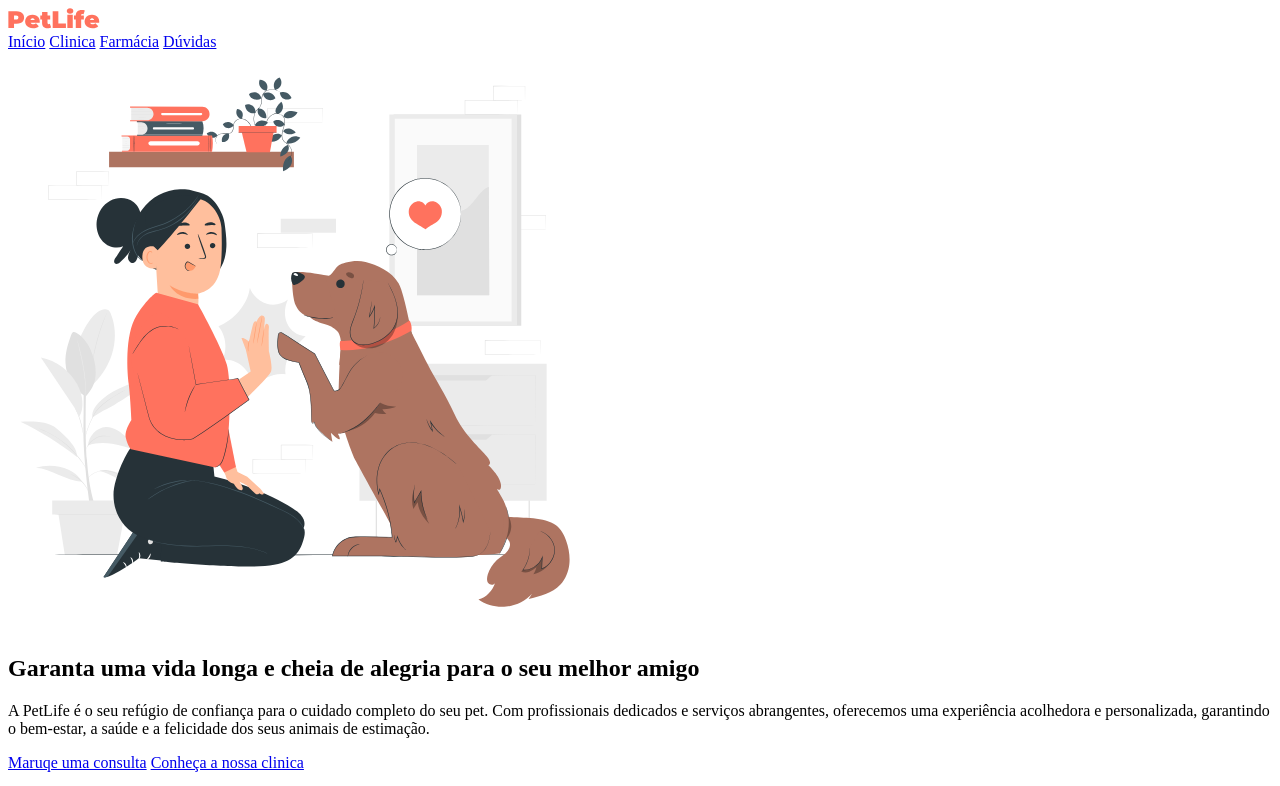
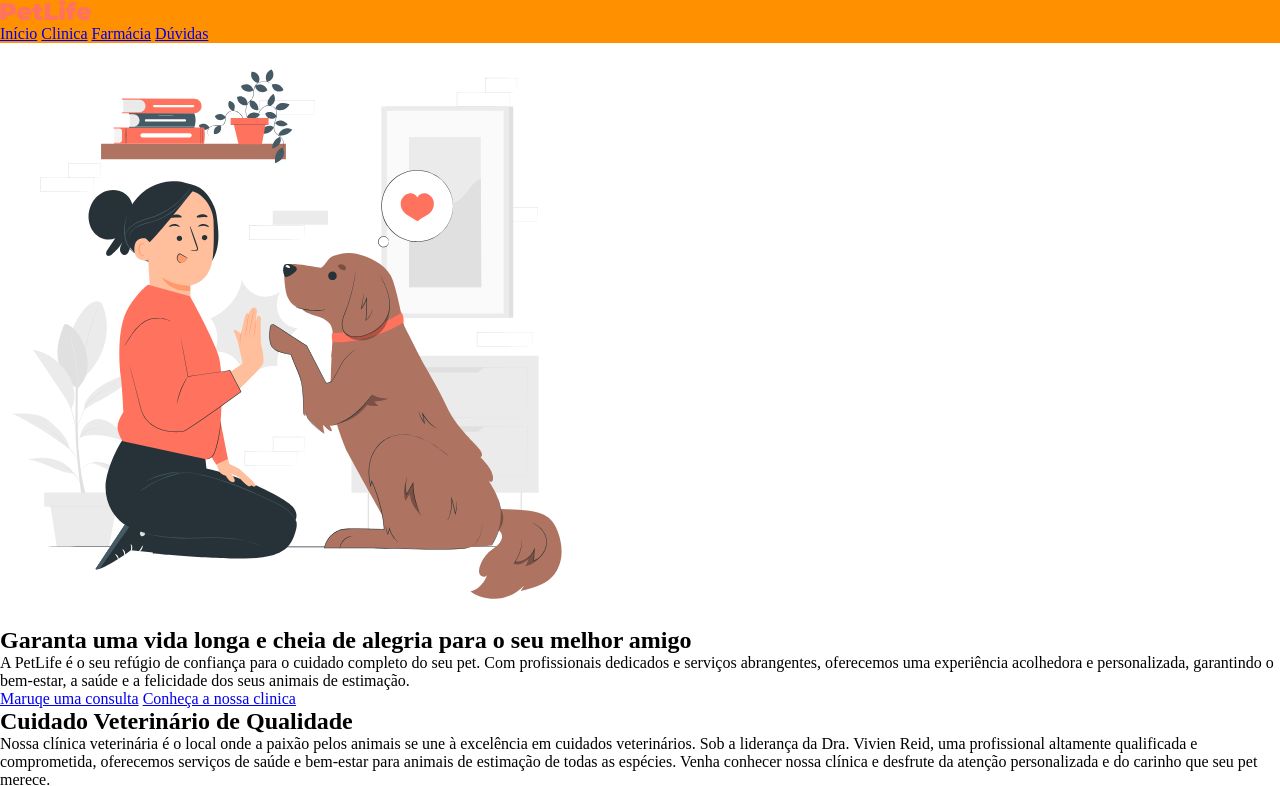
Before and after one commit to endrewmota/PetLife, a plain HTML site: page index.html in a window 1280 px wide. Shown: the top 786 px of the page. Drawn offline with Linux system fonts and the light colour scheme; a script that the page names is missing.

Commit message:
Creating style sheet index.css

```diff
--- /dev/null
+++ b/index.css
@@ -0,0 +1,13 @@
+* {
+    box-sizing: border-box;
+    margin: 0;
+    padding: 0;
+}
+
+body{
+
+}
+
+header{
+    background-color: rgb(255, 145, 0);
+}
--- a/index.html
+++ b/index.html
@@ -5,8 +5,9 @@
     <meta http-equiv='X-UA-Compatible' content='IE=edge'>
     <title>Page Title</title>
     <meta name='viewport' content='width=device-width, initial-scale=1'>
-    <link rel='stylesheet' type='text/css' media='screen' href='main.css'>
+    <link rel='stylesheet' href='index.css'>
     <script src='main.js'></script>
+
 </head>
 <body>
 
```
